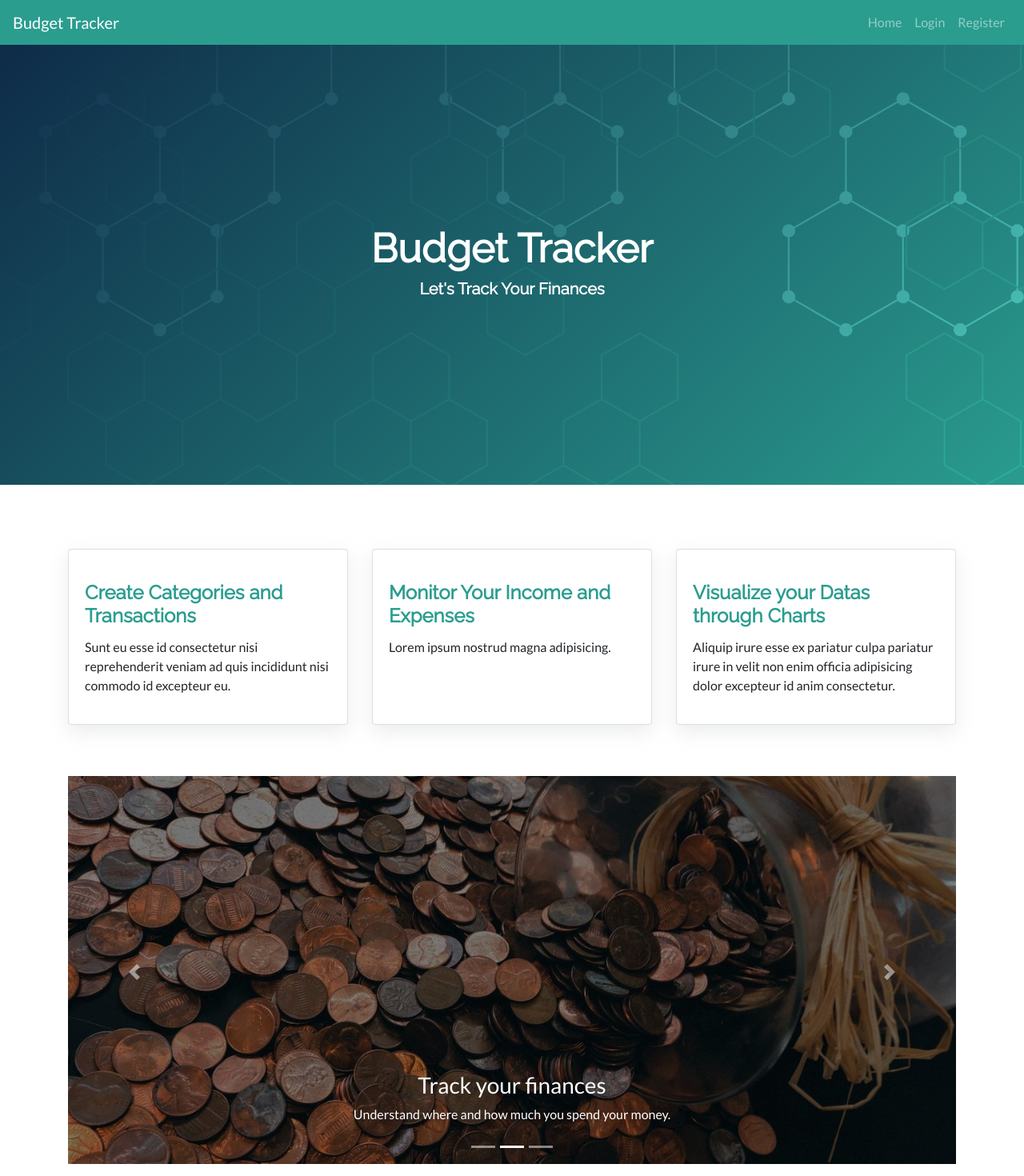
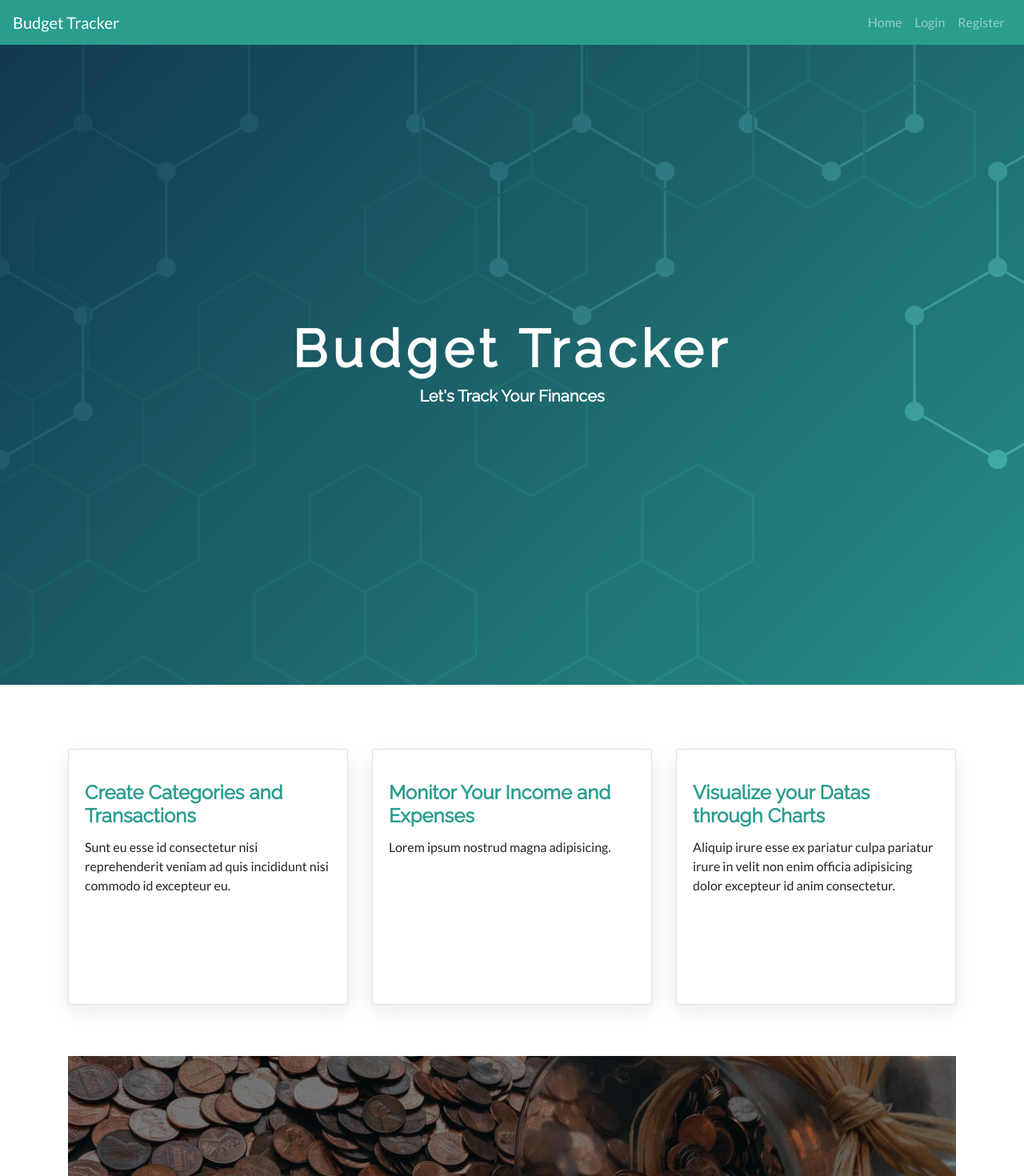
Before and after one commit to ardeeborja/budget-tracker, a Next.js app: page / in a window 1280 px wide. Shown: the top 1470 px of the page at 80% size. Built offline with nearby package versions, Linux system fonts and the light colour scheme.

Commit message:
improve landing page

```diff
--- a/components/Slider.js
+++ b/components/Slider.js
@@ -22,7 +22,9 @@ export default function Slider() {
 
   return (
     <Container
-      className={`mb-5 ${inView ? 'onscroll onscroll-zoom' : 'onscroll'}`}
+      className={`carousel mb-5 ${
+        inView ? 'onscroll onscroll-zoom' : 'onscroll'
+      }`}
       ref={ref}
     >
       <Carousel>
--- a/styles/globals.css
+++ b/styles/globals.css
@@ -53,7 +53,8 @@
 }
 
 .cardHighlight {
-  min-height: 100%;
+  /* min-height: 100%; */
+  min-height: 20rem;
   box-shadow: rgba(149, 157, 165, 0.2) 0px 8px 24px;
 }
 
@@ -135,7 +136,7 @@
 .bannerImage {
   background: url('../components/bannerImage.svg') no-repeat center center;
   background-size: cover;
-  height: 550px;
+  height: 100vh;
   color: white;
   display: flex;
   justify-content: center;
@@ -168,7 +169,8 @@
 }
 
 .bannerTitle {
-  font-size: 50px;
+  font-size: 65px;
+  letter-spacing: 0.1em;
 }
 
 .cardHead,
@@ -237,3 +239,9 @@
     justify-content: flex-start;
   }
 }
+
+@media only screen and (max-width: 426px) {
+  .cardHighlight {
+    min-height: 15rem;
+  }
+}
```
